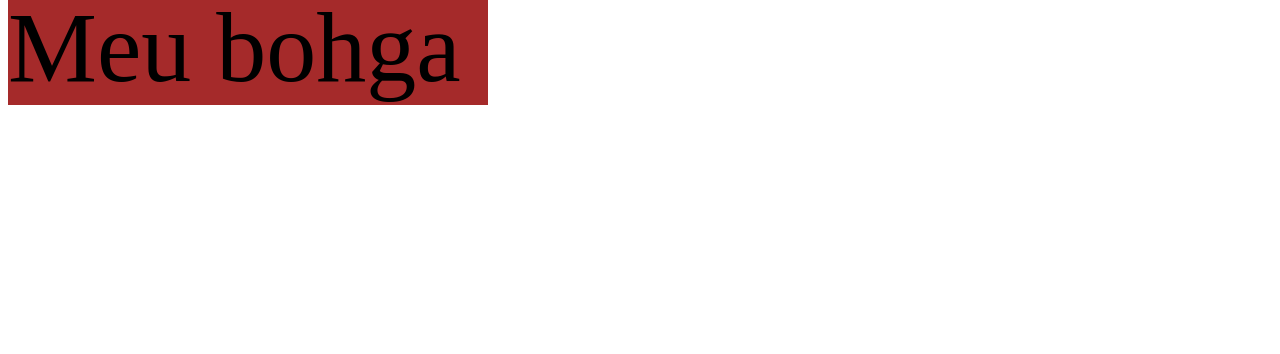
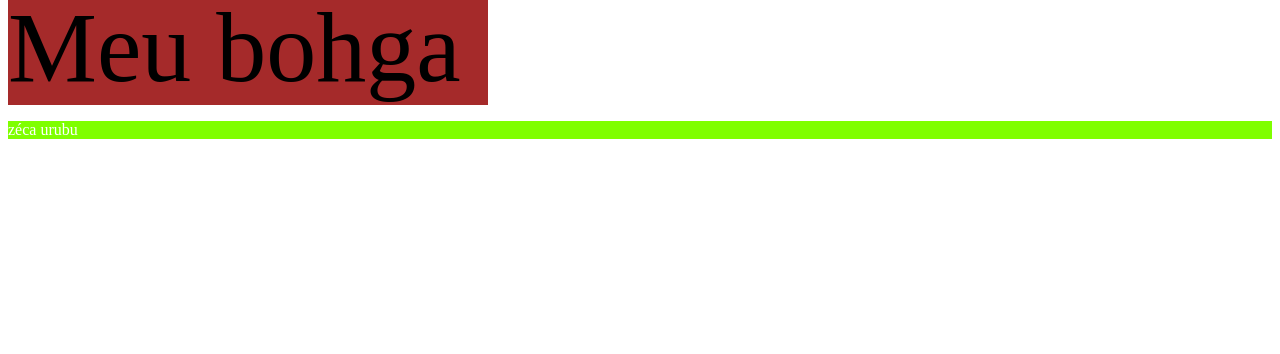
Before and after one commit to TaffarelAS/html-estilos-css, a plain HTML site: page beb4/bebmanjohnson.html in a window 1280 px wide. Shown: the part 446-800 px from the top of the page. Drawn offline with Linux system fonts and the light colour scheme.

Commit message:
autalização do arquivo bebmanjohnson.html

```diff
--- a/beb4/bebmanjohnson.html
+++ b/beb4/bebmanjohnson.html
@@ -26,5 +26,7 @@
     <header id="cabecalho">
         Meu bohga
     </header>
+
+    <p>zéca urubu</p>
 </body>
 </html>
```
